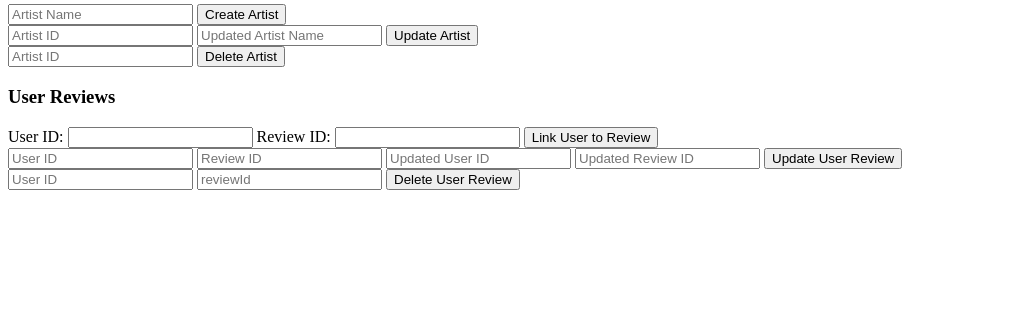
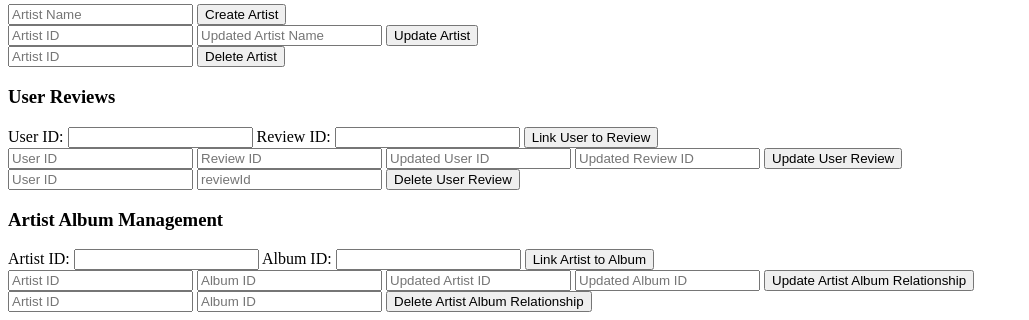
Before and after one commit to MusicDiaryDB/MusicDiaryDB, a Flask app: page / in a window 1280 px wide. Shown: the part 1205-1525 px from the top of the page, without its empty margins (0-1029 px from the left). Before the commit the page ends 1395 px from the top, so only its background shows below. Run offline with Flask 3, Linux system fonts and the light colour scheme; some libraries are stand-ins or nearby versions.

Commit message:
feat: nice multi-key table endpoint handling

```diff
--- a/main.py
+++ b/main.py
@@ -61,8 +61,8 @@ def create_resource(table, params, primary_key):
     else:
         print("Failed to get max id result")
 
-    # TODO: add handling of intermediary tables where max_id doesn't matter.
-    # the seq name causes error if you try to run it in that case
+    # TODO: add better handling of intermediary tables where max_id doesn't matter.
+    # the seq name is none if you try to run it in that case
 
     table_quoted = f'"{table}"'
     seq_name_query = f"SELECT pg_get_serial_sequence('{table_quoted}', '{primary_key}')"
@@ -84,9 +84,9 @@ def create_resource(table, params, primary_key):
     )
     values = ", ".join(["%s" for _ in params.keys()])
 
-    insert_query = (
-        f'INSERT INTO "{table}" ({keys}) VALUES ({values}) RETURNING "{primary_key}"'
-    )
+    insert_query = f'INSERT INTO "{table}" ({keys}) VALUES ({values})'
+    # NOTE: commented out to avoid issues with multi-key tables (also didn't really work anyway)
+    # f'INSERT INTO "{table}" ({keys}) VALUES ({values}) RETURNING "{primary_key}"'
     print(insert_query)
 
     return execute_query(insert_query, tuple(params.values()), fetch_one=True)
@@ -113,9 +113,57 @@ def get_resource(table, identifier, primary_key):
     return execute_query(query, (identifier,), fetch_one=True)
 
 
+def format_param_key(key):
+    if key.startswith("new-"):
+        return "new-" + key[4].upper() + key[5:].replace("Id", "ID")
+    return key[0].upper() + key[1:].replace("Id", "ID")
+
+
+def update_resource_with_multiple_keys(table, data, primary_keys, identifier):
+    params = {key: data.get(key) for key in data.keys()}
+    formatted_params = {format_param_key(key): value for key, value in params.items()}
+    set_clause = ", ".join(
+        [
+            f'"{format_param_key(key[4:])}" = %s'
+            for key in params.keys()
+            if key.startswith("new-")
+        ]
+    )
+    where_clause = " AND ".join([f'"{key}" = %s' for key in primary_keys])
+    query = f"""
+    UPDATE "{table}"
+    SET {set_clause}
+    WHERE {where_clause}
+    """
+    print(query)
+    set_values = tuple(formatted_params[f"new-{key}"] for key in primary_keys)
+    where_values = identifier
+    values = set_values + where_values
+    print(values)
+    result = execute_query(query, values)
+    if result is None or result == 0:
+        return jsonify({"error": f"{table} update failed"}), 404
+    return jsonify({"message": f"{table} updated successfully!"}), 200
+
+
+def delete_resource_with_multiple_keys(table, primary_keys, identifier):
+    where_clause = " AND ".join([f'"{key}" = %s' for key in primary_keys])
+    query = f"""
+    DELETE FROM "{table}"
+    WHERE {where_clause}
+    """
+    print(query)
+    values = identifier
+    print(values)
+    result = execute_query(query, values)
+    if result is None or result == 0:
+        return jsonify({"error": f"{table} deletion failed"}), 404
+    return jsonify({"message": f"{table} deleted successfully!"}), 200
+
+
 def handle_request(table, operation, required_fields, primary_key, identifier=None):
     print(
-        f"Request recieved: {table}, {operation}, {required_fields}, {primary_key}, {identifier}"
+        f"Request received: {table}, {operation}, {required_fields}, {primary_key}, {identifier}"
     )
 
     data = request.form
@@ -133,13 +181,21 @@ def handle_request(table, operation, required_fields, primary_key, identifier=No
         ), 201
 
     elif operation.lower() == "update":
-        result = update_resource(table, params, identifier, primary_key)
+        if isinstance(identifier, tuple):
+            result = None
+            print("don't use handle_request for multiple key deletes/updates")
+        else:
+            result = update_resource(table, params, identifier, primary_key)
         if result is None or result == 0:
             return jsonify({"error": f"{table} update failed"}), 404
         return jsonify({"message": f"{table} updated"}), 200
 
     elif operation.lower() == "delete":
-        result = delete_resource(table, identifier, primary_key)
+        if isinstance(identifier, tuple):
+            result = None
+            print("don't use handle_request for multiple key deletes/updates")
+        else:
+            result = delete_resource(table, identifier, primary_key)
         if result is None or result == 0:
             return jsonify({"error": f"{table} not found"}), 404
         return jsonify({"message": f"{table} deleted"}), 200
@@ -375,38 +431,9 @@ def create_user_review() -> Any:
 
 @app.route("/user_review/<int:user_id>/<int:review_id>", methods=["PUT"])
 def update_user_review(user_id, review_id) -> Any:
-    data = request.form
-    new_user_id = data.get("new-userId")
-    new_review_id = data.get("new-reviewId")
-    query = """
-    UPDATE "UserReviews"
-    SET "UserID" = %s, "ReviewID" = %s
-    WHERE "UserID" = %s and "ReviewID" = %s
-    """
-    conn = create_connection()
-    if conn is None:
-        print("Failed to connect to database")
-        return
-    try:
-        cur = conn.cursor()
-        cur.execute(query, (new_user_id, new_review_id, user_id, review_id))
-        conn.commit()
-        affected_rows = cur.rowcount
-        cur.close()
-        conn.close()
-        if affected_rows > 0:
-            return jsonify({"message": "User review updated successfully!"}), 200
-        else:
-            return jsonify(
-                {
-                    "error": "No rows updated. Check if the original UserID and ReviewID exist."
-                }
-            ), 404
-    except Exception as e:
-        print(f"Error updating UserReview: {str(e)}")
-        return jsonify(
-            {"error": "An error occurred while updating the user review."}
-        ), 500
+    return update_resource_with_multiple_keys(
+        "UserReviews", request.form, ["UserID", "ReviewID"], (user_id, review_id)
+    )
 
 
 @app.route("/user_review/<int:user_id>/<int:review_id>", methods=["GET"])
@@ -416,18 +443,36 @@ def get_user_review(user_id, review_id) -> Any:
 
 @app.route("/user_review/<int:user_id>/<int:review_id>", methods=["DELETE"])
 def delete_user_review(user_id, review_id) -> Any:
-    query = 'DELETE FROM "UserReviews" WHERE "UserID" = %s and "ReviewID" = %s'
-    print(
-        execute_query(
-            query,
-            (
-                user_id,
-                review_id,
-            ),
-        )
+    return delete_resource_with_multiple_keys(
+        "UserReviews", ["UserID", "ReviewID"], (user_id, review_id)
     )
-    return jsonify("{}")
-    # return handle_request('UserReviews', 'delete', [], 'UserID', (user_id, review_id))
+
+
+# ============================
+#     ARTIST ALBUM ROUTES
+# ============================
+
+
+@app.route("/artist_album/", methods=["POST"])
+def create_artist_album() -> Any:
+    return handle_request("ArtistAlbums", "create", ["artistId", "albumId"], None)
+
+
+@app.route("/artist_album/<int:artist_id>/<int:album_id>", methods=["PUT"])
+def update_artist_album(artist_id, album_id) -> Any:
+    return update_resource_with_multiple_keys(
+        "ArtistAlbums",
+        request.form,
+        ["ArtistID", "AlbumID"],
+        (artist_id, album_id),
+    )
+
+
+@app.route("/artist_album/<int:artist_id>/<int:album_id>", methods=["DELETE"])
+def delete_artist_album(artist_id, album_id) -> Any:
+    return delete_resource_with_multiple_keys(
+        "ArtistAlbums", ["ArtistID", "AlbumID"], (artist_id, album_id)
+    )
 
 
 @app.route("/")
--- a/static/js/script.js
+++ b/static/js/script.js
@@ -429,4 +429,82 @@ document.addEventListener("DOMContentLoaded", function () {
       deleteUserReviewOutput.innerHTML = `<p>Error: ${error.message}</p>`;
     }
   });
+
+  // Create Artist Album Management
+  const createArtistAlbumForm = document.getElementById(
+    "create-artist-album-form",
+  );
+  const createArtistAlbumOutput = document.getElementById(
+    "artist-album-output",
+  );
+
+  createArtistAlbumForm.addEventListener("submit", async function (e) {
+    e.preventDefault();
+    const formData = new FormData(createArtistAlbumForm);
+
+    try {
+      const response = await fetch("/artist_album/", {
+        method: "POST",
+        body: formData,
+      });
+
+      const result = await response.json();
+      createArtistAlbumOutput.innerHTML = `<p>${result.message}</p>`;
+    } catch (error) {
+      createArtistAlbumOutput.innerHTML = `<p>Error: ${error.message}</p>`;
+    }
+  });
+
+  // Update Artist Album Management
+  const updateArtistAlbumForm = document.getElementById(
+    "update-artist-album-form",
+  );
+  const updateArtistAlbumOutput = document.getElementById(
+    "artist-album-output",
+  );
+
+  updateArtistAlbumForm.addEventListener("submit", async function (e) {
+    e.preventDefault();
+    const formData = new FormData(updateArtistAlbumForm);
+    const artistId = formData.get("artistId");
+    const albumId = formData.get("albumId");
+
+    try {
+      const response = await fetch(`/artist_album/${artistId}/${albumId}`, {
+        method: "PUT",
+        body: formData,
+      });
+
+      const result = await response.json();
+      updateArtistAlbumOutput.innerHTML = `<p>${result.message}</p>`;
+    } catch (error) {
+      updateArtistAlbumOutput.innerHTML = `<p>Error: ${error.message}</p>`;
+    }
+  });
+
+  // Delete Artist Album Management
+  const deleteArtistAlbumForm = document.getElementById(
+    "delete-artist-album-form",
+  );
+  const deleteArtistAlbumOutput = document.getElementById(
+    "artist-album-output",
+  );
+
+  deleteArtistAlbumForm.addEventListener("submit", async function (e) {
+    e.preventDefault();
+    const formData = new FormData(deleteArtistAlbumForm);
+    const artistId = formData.get("artistId");
+    const albumId = formData.get("albumId");
+
+    try {
+      const response = await fetch(`/artist_album/${artistId}/${albumId}`, {
+        method: "DELETE",
+      });
+
+      const result = await response.json();
+      deleteArtistAlbumOutput.innerHTML = `<p>${result.message}</p>`;
+    } catch (error) {
+      deleteArtistAlbumOutput.innerHTML = `<p>Error: ${error.message}</p>`;
+    }
+  });
 });
--- a/templates/index.html
+++ b/templates/index.html
@@ -268,6 +268,36 @@
 
       <div id="user-review-output"></div>
     </section>
+
+
+    <section id="artist-album-management">
+      <h1>Artist Album Management</h1>
+
+      <form id="create-artist-album-form">
+        <label for="artistId">Artist ID:</label>
+        <input type="text" id="artistId" name="artistId" required>
+        <label for="albumId">Album ID:</label>
+        <input type="text" id="albumId" name="albumId" required>
+        <button type="submit">Link Artist to Album</button>
+      </form>
+
+      <form id="update-artist-album-form">
+        <input type="text" name="artistId" placeholder="Artist ID" required>
+        <input type="text" name="albumId" placeholder="Album ID" required>
+        <input type="text" name="new-ArtistID" placeholder="Updated Artist ID" required>
+        <input type="text" name="new-AlbumID" placeholder="Updated Album ID" required>
+        <button type="submit">Update Artist Album Relationship</button>
+      </form>
+
+      <form id="delete-artist-album-form">
+        <input type="text" name="artistId" placeholder="Artist ID" required>
+        <input type="text" name="albumId" placeholder="Album ID" required>
+        <button type="submit">Delete Artist Album Relationship</button>
+      </form>
+
+      <div id="artist-album-output"></div>
+    </section>
   </section>
 </body>
+
 </html>
```
Also changed, not shown: 2 other files. Lines whose indentation alone changed are shown as unchanged.
